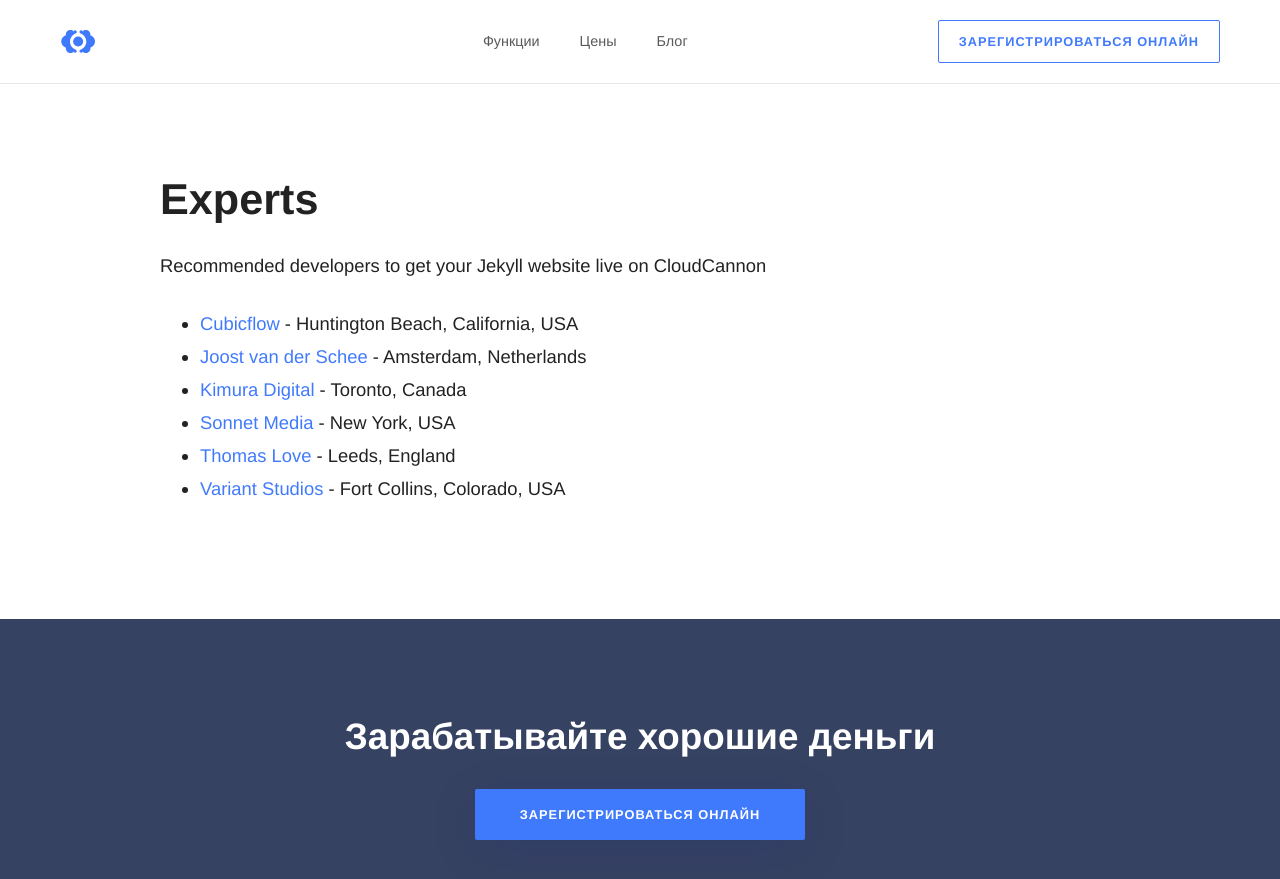
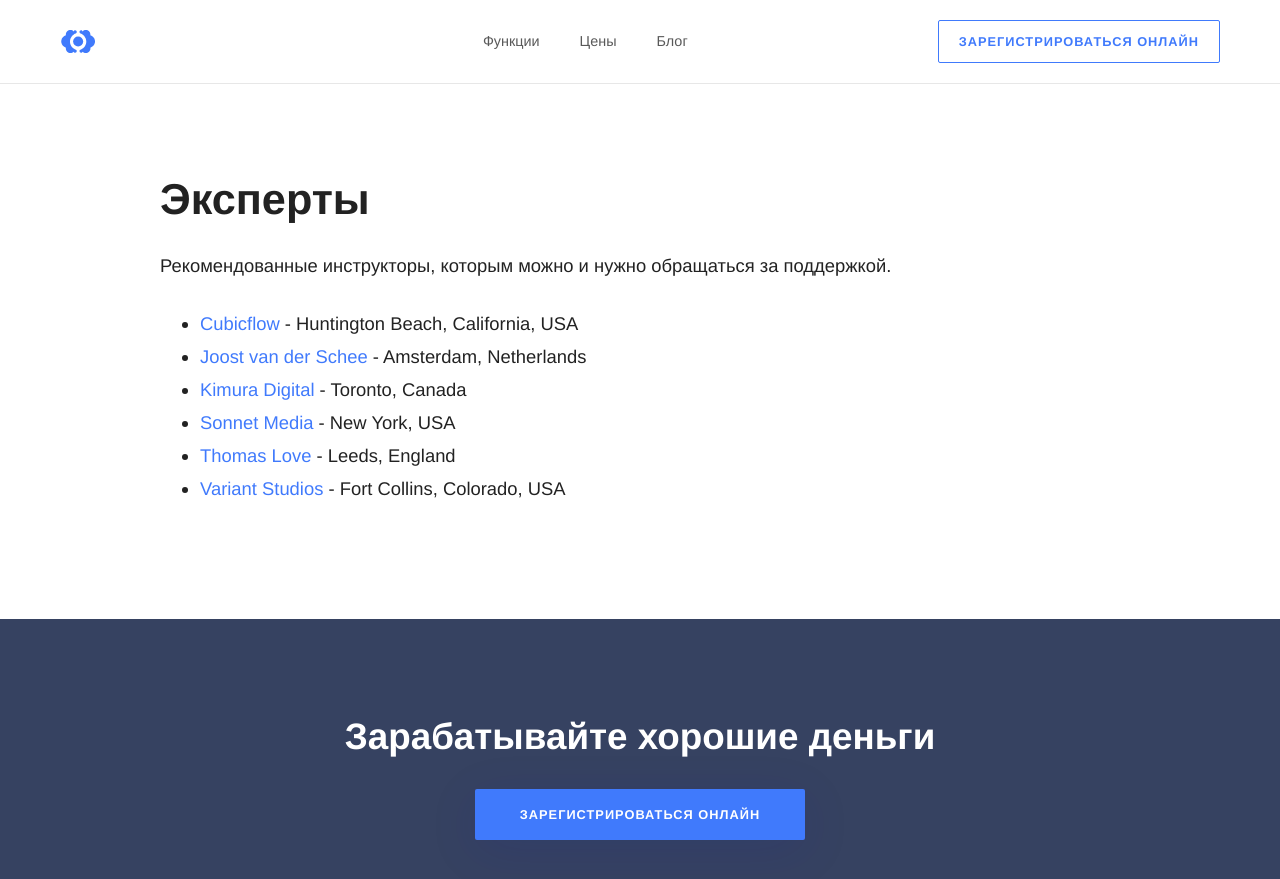
Before and after one commit to RakhimyanTim/fitness.github.io, a Jekyll site: the page built from pages/experts.html, in a window 1280 px wide and 900 px high. Shown: the top 879 px of the window. Built offline with Jekyll 4.4.1, drawn with Linux system fonts in a browser that asks for light colours; some web fonts are replaced.

Commit message:
Update experts.html

```diff
--- a/pages/experts.html
+++ b/pages/experts.html
@@ -1,12 +1,12 @@
 ---
 layout: info-page
-title: Experts
+title: Эксперты
 permalink: /experts/
 ---
 
-<h1>Experts</h1>
+<h1>Эксперты</h1>
 
-<p>Recommended developers to get your Jekyll website live on CloudCannon</p>
+<p>Рекомендованные инструкторы, которым можно и нужно обращаться за поддержкой.</p>
 
 <ul class="experts">
 	{% assign experts = site.data.experts | sort: 'name' %}
```
